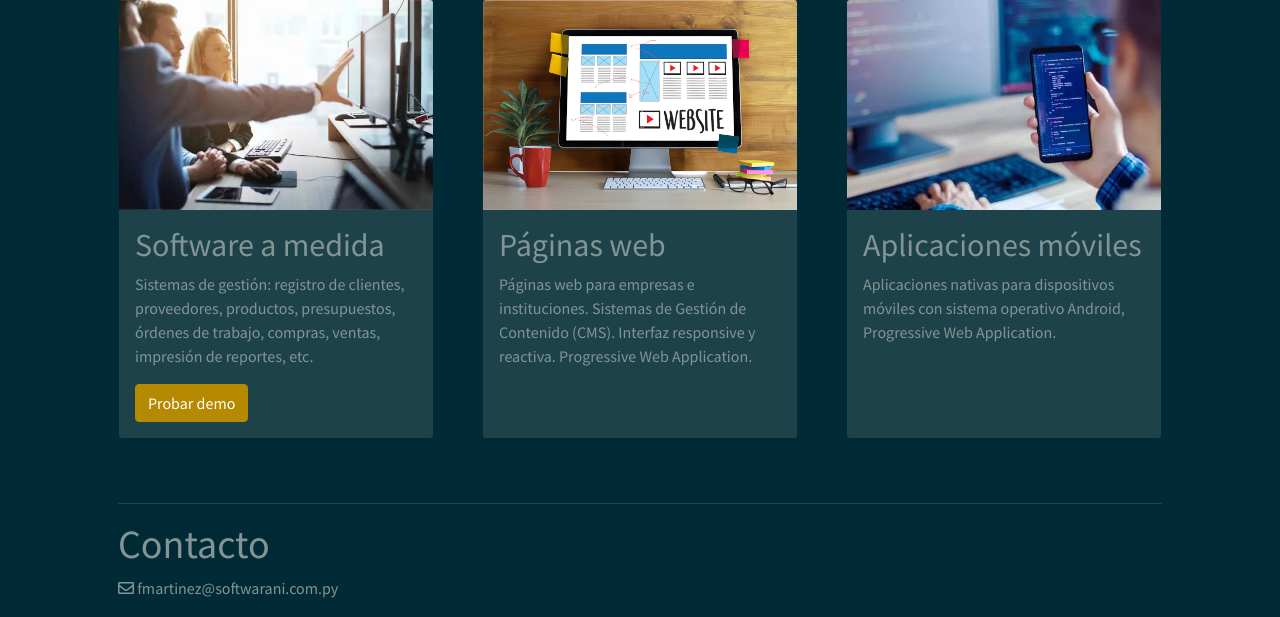
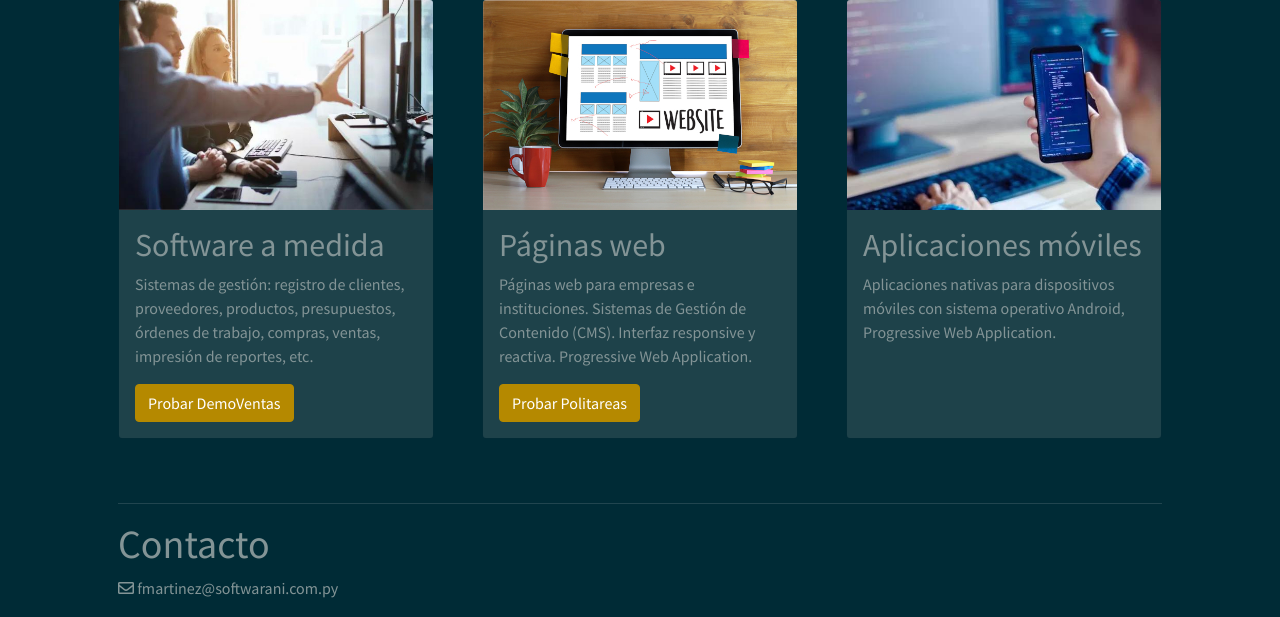
Before and after one commit to mocomauricio/softwarani, a Django app: page / in a window 1280 px wide. Shown: the part 1341-1958 px from the top of the page. Run offline with Django 3.2, Linux system fonts and the light colour scheme; some libraries are stand-ins or nearby versions.

Commit message:
agregado demo politareas

```diff
--- a/principal/templates/index.html
+++ b/principal/templates/index.html
@@ -141,7 +141,7 @@
                         <div class="card-body">
                             <h2 class="card-title">Software a medida</h2>
                             <p class="card-text">Sistemas de gestión: registro de clientes, proveedores, productos, presupuestos, órdenes de trabajo, compras, ventas, impresión de reportes, etc.</p>
-                            <a class="btn btn-primary" href="https://demo.softwarani.com.py" role="button">Probar demo</a>
+                            <a class="btn btn-primary" href="https://demo.softwarani.com.py" role="button">Probar DemoVentas</a>
                         </div>
                     </div>
                 </div>
@@ -151,6 +151,7 @@
                         <div class="card-body">
                             <h2 class="card-title">Páginas web</h2>
                             <p class="card-text">Páginas web para empresas e instituciones. Sistemas de Gestión de Contenido (CMS). Interfaz responsive y reactiva. Progressive Web Application.</p>
+                            <a class="btn btn-primary" href="https://politareas.softwarani.com.py" role="button">Probar Politareas</a>
                         </div>
                     </div>
                 </div>
```
